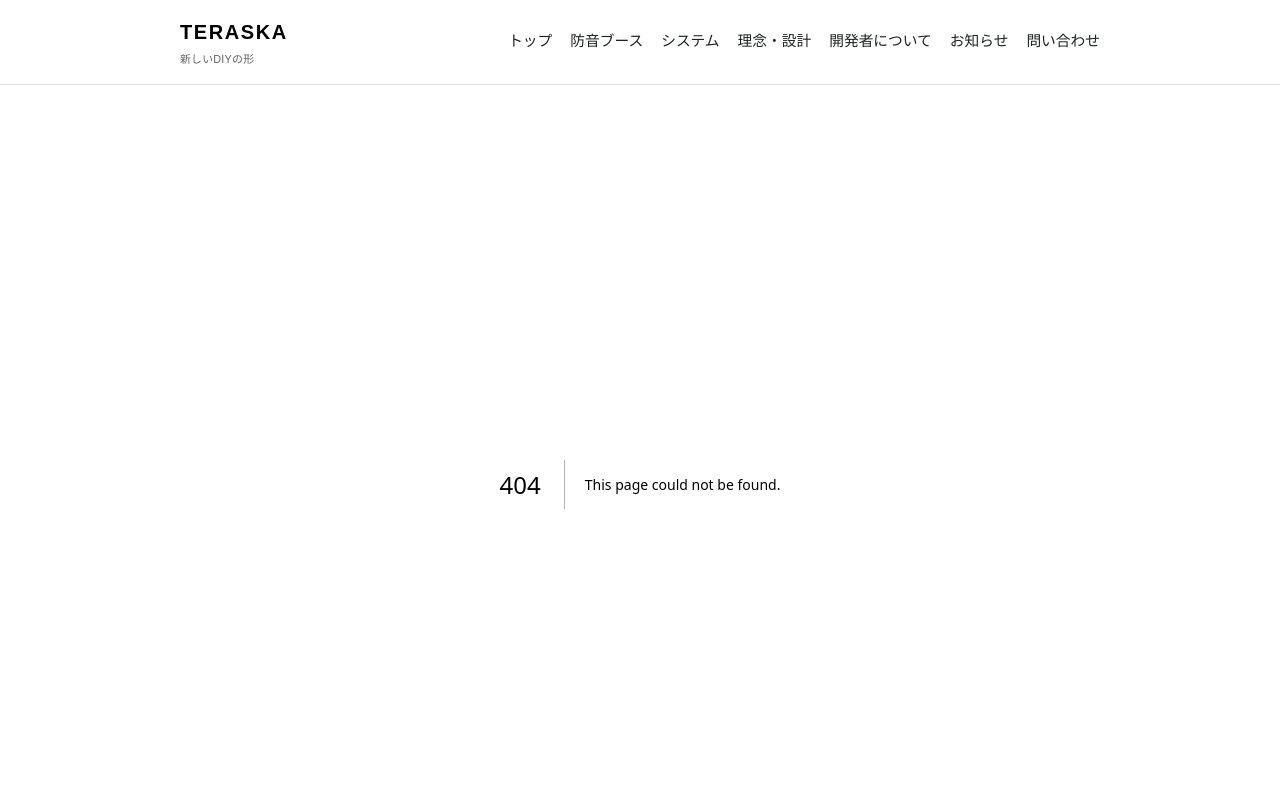
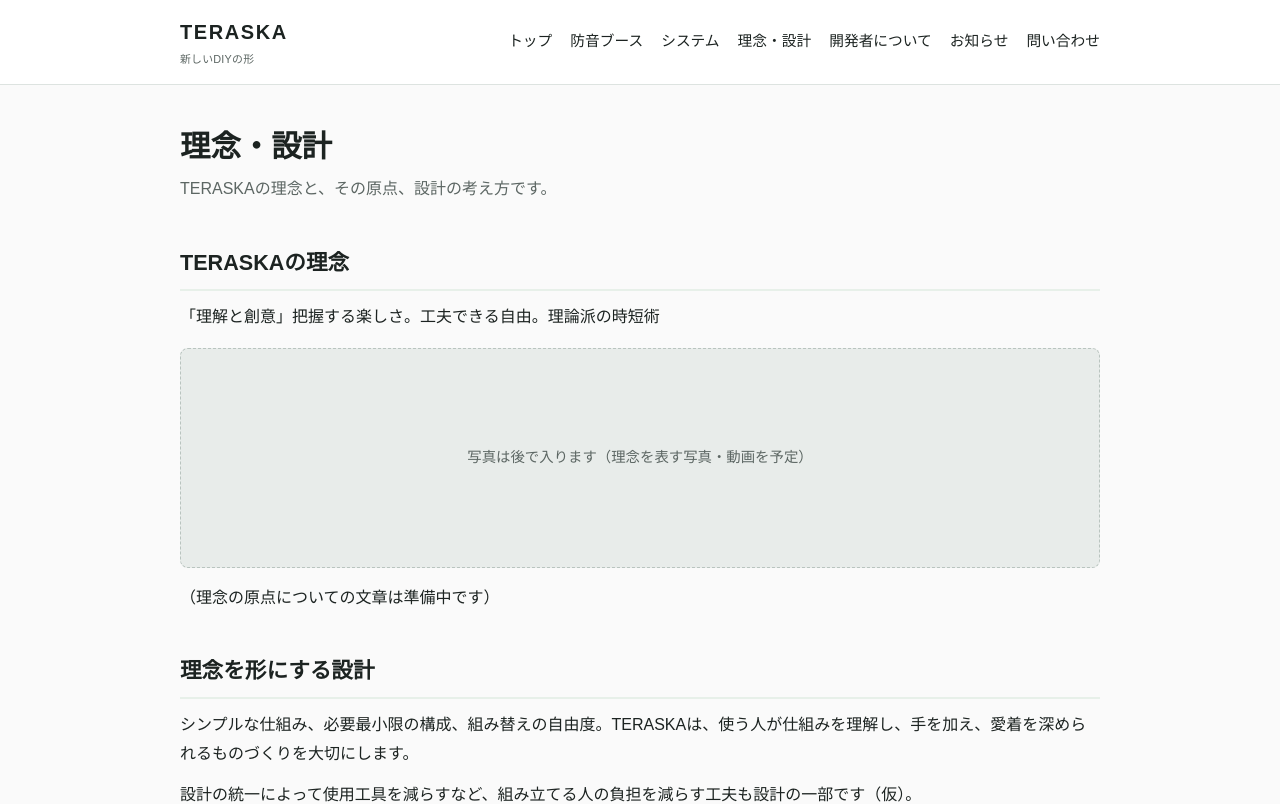
Before and after one commit to komei13/teraska, a Next.js app: page /philosophy in a window 1280 px wide. Before the commit this address had no page. Shown: the top 804 px of the page. Built offline with nearby package versions, Linux system fonts and the light colour scheme.

Commit message:
Create page.tsx

```diff
--- /dev/null
+++ b/app/philosophy/page.tsx
@@ -0,0 +1,37 @@
+import type { Metadata } from "next";
+
+export const metadata: Metadata = {
+  title: "理念・設計",
+  description:
+    "TERASKAの理念「理解と創意」と、理念を形にする設計についてのページ。",
+};
+
+export default function PhilosophyPage() {
+  return (
+    <div className="container">
+      <h1 className="page-title">理念・設計</h1>
+      <p className="page-lead">TERASKAの理念と、その原点、設計の考え方です。</p>
+
+      <section className="block">
+        <h2>TERASKAの理念</h2>
+        <p>
+          「理解と創意」把握する楽しさ。工夫できる自由。理論派の時短術
+        </p>
+        <div className="photo-placeholder">
+          写真は後で入ります（理念を表す写真・動画を予定）
+        </div>
+        <p>（理念の原点についての文章は準備中です）</p>
+      </section>
+
+      <section className="block">
+        <h2>理念を形にする設計</h2>
+        <p>
+          シンプルな仕組み、必要最小限の構成、組み替えの自由度。TERASKAは、使う人が仕組みを理解し、手を加え、愛着を深められるものづくりを大切にします。
+        </p>
+        <p>
+          設計の統一によって使用工具を減らすなど、組み立てる人の負担を減らす工夫も設計の一部です（仮）。
+        </p>
+      </section>
+    </div>
+  );
+}
```
